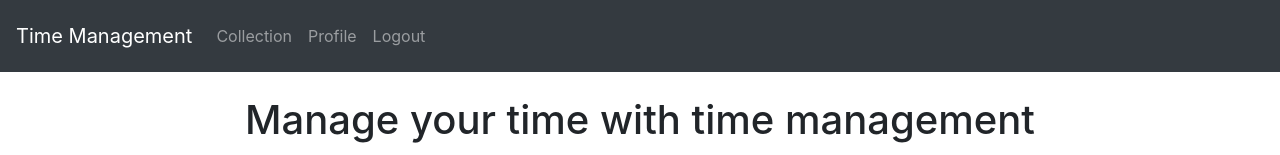
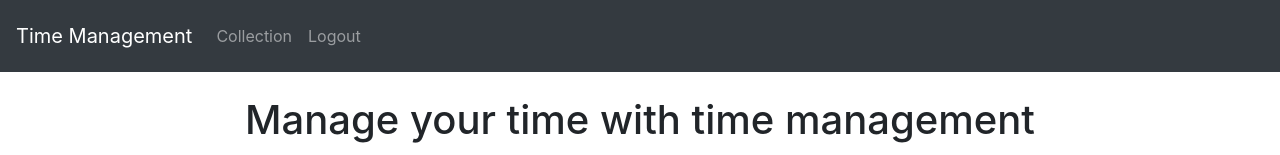
Before and after one commit to kaye5/Time-Management, a React (Create React App) app in the folder client/: page / in a window 1280 px wide. Shown: the top 155 px of the page. Built offline with nearby package versions, Linux system fonts and the light colour scheme; sample sign-in values are in the browser's storage.

Commit message:
Remove profile link

```diff
--- a/client/src/layout/Navbar/Navbar.jsx
+++ b/client/src/layout/Navbar/Navbar.jsx
@@ -31,9 +31,6 @@
                     <a className="nav-link" href="/collection">Collection</a>
                 </li>
                 <li className="nav-item">
-                    <a className="nav-link" href="/profile">Profile</a>
-                </li>
-                <li className="nav-item">
                     <a className="nav-link" href='/logout'>Logout</a>
                 </li>
             </ul> )
```
